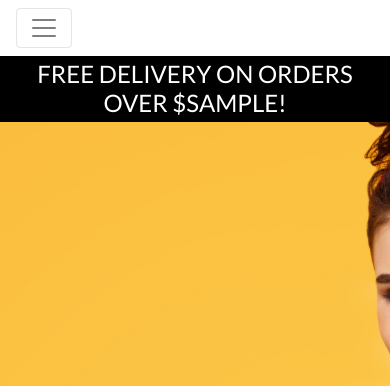
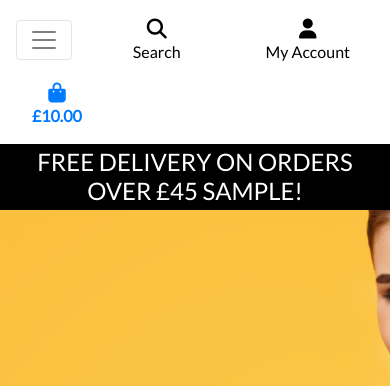
Before and after one commit to Kay13051976/boutique_ado_v1, a Django app: template templates/allauth/base.html in a window 390 px wide. Shown: the top 386 px of the page. Run offline with Django 3.2, Linux system fonts and the light colour scheme; the template is opened without the code that fills it: most values are stand-ins (such as "Sample title", 1, 10 or a date in 2020); some libraries are stand-ins or nearby versions.

Commit message:
Add mobile header and main navbar

```diff
--- a/templates/allauth/base.html
+++ b/templates/allauth/base.html
@@ -100,16 +100,16 @@
                 <button class="navbar-toggler" type="button" data-toggle="collapse" data-target="#main-nav" aria-control="main-nav" aria-label="Toggle navigation">
                     <span class="navbar-toggler-icon"></span>
                 </button>
-                {% comment %} {% include 'includes/mobile_top_header.html' %}
-                {% include 'includes/main_nav.html' %} {% endcomment %}
+                {% include 'includes/mobile-top-header.html' %}
+                {% include 'includes/main-nav.html' %}
             </nav>
         </div>
         <div id="delivery-banner" class="row text-center">
             <div class="col bg-black text-white">
-                <h4 class="logo-font my-1">Free delivery on orders over ${{ free_shipping_threshold }}!</h4>
+                <h4 class="logo-font my-1">Free delivery on orders over  £45 {{ free_shipping_threshold }}!</h4>
             </div>
         </div>
-    </header>
+    </header> s
 
     {% if messages %}
         <div class="message-container"></div>
--- /dev/null
+++ b/templates/includes/main-nav.html
@@ -0,0 +1,50 @@
+<div class="collapse navbar-collapse" id="main-nav">
+    <ul class="navbar-nav w-auto mx-auto">
+        <li class="nav-item dropdown">
+            <a class="logo-font font-weight-bold nav-link text-black mr-5" href="#" id="all-products-link" data-toggle="dropdown" aria-haspopup="true" aria-expanded="false">
+                All Products
+            </a>
+            <div class="dropdown-menu border-0" aria-labelledby="all-products-link">
+                <a href="" class="dropdown-item">By Price</a>
+                <a href="" class="dropdown-item ">By Rating</a>
+                <a href="" class="dropdown-item ">By Category</a>
+                <a href="" class="dropdown-item">All Products</a>
+            </div>
+        </li>
+
+        <li class="nav-item dropdown">
+            <a class="logo-font font-weight-bold nav-link text-black mr-5" href="#" id="clothing-link" data-toggle="dropdown" aria-haspopup="true" aria-expanded="false">
+                Clothing
+            </a>
+            <div class="dropdown-menu border-0" aria-labelledby="clothing-link">
+                <a href="" class="dropdown-item">Activewear &amp; Essentials</a>
+                <a href="" class="dropdown-item">Jeans</a>
+                <a href="" class="dropdown-item">Shirts</a>
+                <a href="" class="dropdown-item">All Clothing</a>
+            </div>
+        </li>
+
+        <li class="nav-item dropdown">
+            <a class="logo-font font-weight-bold nav-link text-black mr-5" href="#" id="homeware-link" data-toggle="dropdown" aria-haspopup="true" aria-expanded="false">
+                Homeware
+            </a>
+            <div class="dropdown-menu border-0" aria-labelledby="homeware-link">
+                <a href="" class="dropdown-item">Bed &amp; Bath</a>
+                <a href="" class="dropdown-item">Kitchen &amp; Dining</a>
+                <a href="" class="dropdown-item">All Homeware</a>
+            </div>
+        </li>
+
+        <li class="nav-item dropdown">
+            <a class="logo-font font-weight-bold nav-link text-black" href="#" id="specials-link" data-toggle="dropdown" aria-haspopup="true" aria-expanded="false">
+                Special Offers
+            </a>
+            <div class="dropdown-menu border-0" aria-labelledby="specials-link">
+                <a href="" class="dropdown-item">New Arrivals</a>
+                <a href="" class="dropdown-item">Deals</a>
+                <a href="" class="dropdown-item">Clearance</a>
+                <a href="" class="dropdown-item">All Specials</a>
+            </div>
+        </li>
+    </ul>
+</div>
--- /dev/null
+++ b/templates/includes/mobile-top-header.html
@@ -0,0 +1,56 @@
+<li class="list-inline-item">
+    <a class="text-black nav-link d-block d-lg-none" href="#" id="mobile-search" data-toggle="dropdown" aria-haspopup="true" aria-expanded="false">
+        <div class="text-center">
+            <div><i class="fas fa-search fa-lg"></i></div>
+            <p class="my-0">Search</p>
+        </div>
+    </a>
+    <div class="dropdown-menu border-0 w-100 p-3 rounded-0 my-0" aria-labelledby="mobile-search">
+        <form class="form" method="GET" action="">
+            <div class="input-group w-100">
+                <input class="form-control border border-black rounded-0" type="text" name="q" placeholder="Search our site">
+                <div class="input-group-append">
+                    <button class="form-control form-control btn btn-black border border-black rounded-0" type="submit">
+                        <span class="icon">
+                            <i class="fas fa-search"></i>
+                        </span>
+                    </button>
+                </div>
+            </div>
+        </form>
+    </div>
+</li>
+<li class="list-inline-item dropdown">
+    <a class="text-black nav-link d-block d-lg-none" href="#" id="user-options" data-toggle="dropdown" aria-haspopup="true" aria-expanded="false">
+        <div class="text-center">
+            <div><i class="fas fa-user fa-lg"></i></div>
+            <p class="my-0">My Account</p>
+        </div>
+    </a>
+    <div class="dropdown-menu border-0" aria-labelledby="user-options">
+        {% if request.user.is_authenticated %}
+            {% if request.user.is_superuser %}
+                <a href="{% url 'account_logout' %}" class="dropdown-item">Product Management</a>
+            {% endif %}
+            <a href="" class="dropdown-item">My Profile</a>
+            <a href="{% url 'account_logout' %}" class="dropdown-item">Logout</a>
+        {% else %}
+            <a href="{% url 'account_signup' %}" class="dropdown-item">Register</a>
+            <a href="{% url 'account_login' %}" class="dropdown-item">Login</a>
+        {% endif %}
+    </div>
+</li>
+<li class="list-inline-item">
+    <a class="{% if grand_total %}text-primary font-weight-bold{% else %}text-black{% endif %} nav-link d-block d-lg-none" href="">
+        <div class="text-center">
+            <div><i class="fas fa-shopping-bag fa-lg"></i></div>
+            <p class="my-0">
+                {% if grand_total %}
+                    £{{ grand_total|floatformat:2 }}
+                {% else %}
+                    £0.00
+                {% endif %}
+            </p>
+        </div>
+    </a>
+</li>
```
